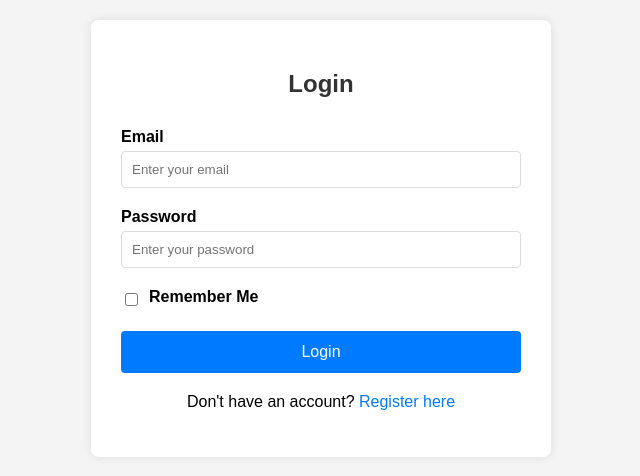
After one commit to Hashini-Bhagya/My_brain_tumorSystem-New, a Flask app: page /api/login in a window 1280 px wide. The commit adds this page. Shown: the top 476 px of the page, without its empty margins (319-959 px from the left). Run offline with Flask 3, Linux system fonts and the light colour scheme; parts of the project's set-up code (start-up, migrations or seed data) failed here and were passed over.

Commit message:
login_done

```diff
--- a/app.py
+++ b/app.py
@@ -1,21 +1,12 @@
-from flask import Flask, request, render_template, send_from_directory
-import os
+from flask import Flask
+from config import Config
+from src.utils.db import db, test_database_connection
+from src.routes.api import api_bp
+from src.routes.main_routes import main_bp
+from flask_login import LoginManager
+from src.utils._init_ import create_app
 
-from src.routes.api import api_blueprint
-
-
-app = Flask(__name__)
-
-# Register the blueprint
-app.register_blueprint(api_blueprint)
-
-@app.route('/')
-def home():
-    return render_template('home.html')
-
-@app.route('/about')
-def about():
-    return render_template('about.html')
-
-if __name__ == '__main__':
-    app.run(debug=True)
+if __name__ == "__main__":
+    app = create_app()
+    if app:
+        app.run(debug=True, host="0.0.0.0", port=5000)
--- a/templates/base.html
+++ b/templates/base.html
@@ -8,8 +8,8 @@
 </head>
 <body>
     <nav>
-        <a href="{{ url_for('home') }}">Home</a>
-        <a href="{{ url_for('about') }}">About</a>
+        <a href="{{ url_for('main.home') }}">Home</a>
+        <a href="{{ url_for('main.about') }}">About</a>
     </nav>
     <hr>
     <main>
--- /dev/null
+++ b/templates/login.html
@@ -0,0 +1,151 @@
+<!DOCTYPE html>
+<html lang="en">
+<head>
+    <meta charset="UTF-8">
+    <meta name="viewport" content="width=device-width, initial-scale=1.0">
+    <title>Login - Brain Tumor Detection</title>
+    <style>
+        body {
+            font-family: Arial, sans-serif;
+            background-color: #f4f4f4;
+            margin: 0;
+            padding: 20px;
+        }
+
+        .container {
+            max-width: 400px;
+            margin: 0 auto;
+            background: white;
+            padding: 30px;
+            border-radius: 8px;
+            box-shadow: 0 0 10px rgba(0,0,0,0.1);
+        }
+
+        .form-group {
+            margin-bottom: 20px;
+        }
+
+        .form-control {
+            width: 100%;
+            padding: 10px;
+            border: 1px solid #ddd;
+            border-radius: 4px;
+            box-sizing: border-box;
+        }
+
+        .btn {
+            background-color: #007bff;
+            color: white;
+            padding: 12px 20px;
+            border: none;
+            border-radius: 4px;
+            cursor: pointer;
+            width: 100%;
+            font-size: 16px;
+        }
+
+        .btn:hover {
+            background-color: #0056b3;
+        }
+
+        .alert {
+            padding: 10px;
+            margin-bottom: 20px;
+            border-radius: 4px;
+        }
+
+        .alert-success {
+            background-color: #d4edda;
+            color: #155724;
+            border: 1px solid #c3e6cb;
+        }
+
+        .alert-error {
+            background-color: #f8d7da;
+            color: #721c24;
+            border: 1px solid #f5c6cb;
+        }
+
+        .error {
+            color: red;
+            font-size: 0.9em;
+        }
+
+        label {
+            display: block;
+            margin-bottom: 5px;
+            font-weight: bold;
+        }
+
+        .remember-me {
+            display: flex;
+            align-items: center;
+            gap: 8px;
+        }
+
+        .links {
+            margin-top: 20px;
+            text-align: center;
+        }
+
+        .links a {
+            color: #007bff;
+            text-decoration: none;
+        }
+
+        .links a:hover {
+            text-decoration: underline;
+        }
+
+        h2 {
+            text-align: center;
+            margin-bottom: 30px;
+            color: #333;
+        }
+    </style>
+</head>
+<body>
+    <div class="container">
+        <h2>Login</h2>
+
+        {% with messages = get_flashed_messages(with_categories=true) %}
+            {% if messages %}
+                {% for category, message in messages %}
+                    <div class="alert alert-{{ category }}">{{ message }}</div>
+                {% endfor %}
+            {% endif %}
+        {% endwith %}
+
+        <form method="POST">
+            {{ form.hidden_tag() }}
+
+            <div class="form-group">
+                {{ form.email.label }}
+                {{ form.email(class="form-control", placeholder="Enter your email") }}
+                {% for error in form.email.errors %}
+                    <span class="error">{{ error }}</span>
+                {% endfor %}
+            </div>
+
+            <div class="form-group">
+                {{ form.password.label }}
+                {{ form.password(class="form-control", placeholder="Enter your password") }}
+                {% for error in form.password.errors %}
+                    <span class="error">{{ error }}</span>
+                {% endfor %}
+            </div>
+
+            <div class="form-group remember-me">
+                {{ form.remember() }}
+                {{ form.remember.label }}
+            </div>
+
+            <button type="submit" class="btn">Login</button>
+
+            <div class="links">
+                <p>Don't have an account? <a href="{{ url_for('api.register') }}">Register here</a></p>
+            </div>
+        </form>
+    </div>
+</body>
+</html>
```
Also changed, not shown: requirements.txt (+10 -6 lines), templates/dashboard.html (added, +120 -0 lines), templates/home.html (+13 -2 lines), templates/register.html (added, +87 -0 lines), 1 other file.
